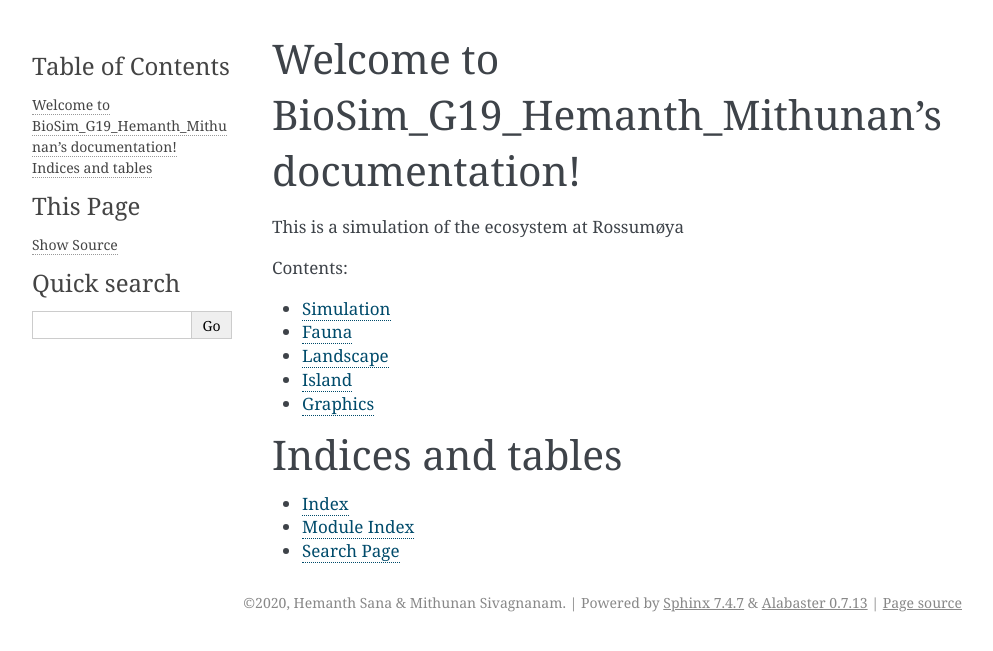
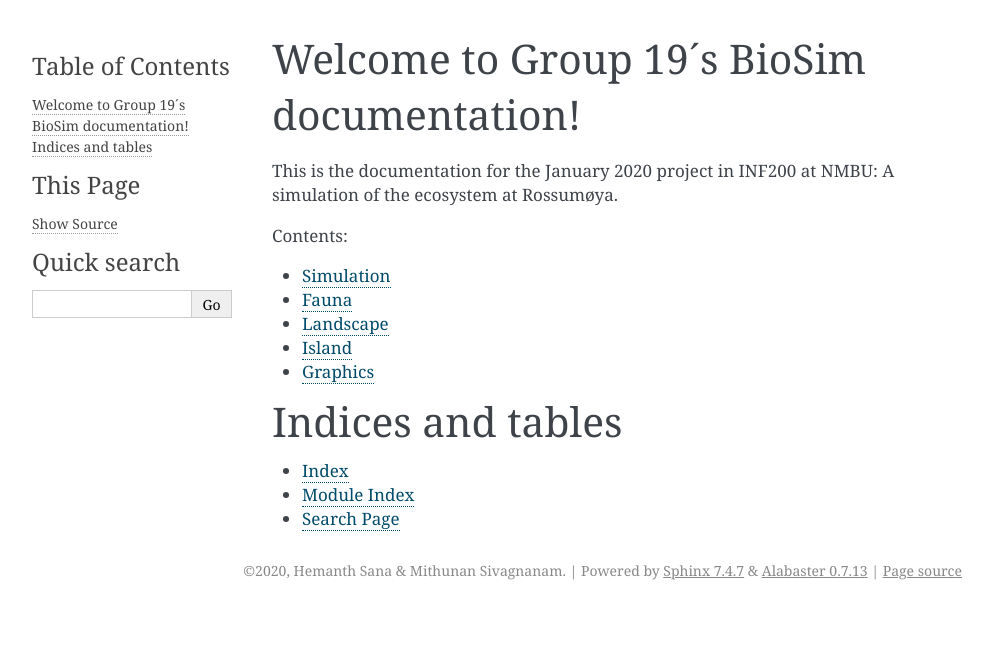
Before and after one commit to HemanthSana/BioSim_G19_Hemanth_Mithunan, a Sphinx documentation site: the page built from doc/index.rst, in a window 1280 px wide. Shown: the top 651 px of the page, without its empty margins (148-1141 px from the left). Built offline with Sphinx 7.4.7, drawn with Linux system fonts in a browser that asks for light colours.

Commit message:
Minor tweaks on sphinx

```diff
--- a/doc/conf.py
+++ b/doc/conf.py
@@ -19,7 +19,7 @@ autoclass_content = 'both'
 
 # -- Project information -----------------------------------------------------
 
-project = 'BioSim_G19_Hemanth_Mithunan'
+project = 'BioSim Group 19'
 copyright = '2020, Hemanth Sana & Mithunan Sivagnanam'
 author = 'Hemanth Sana & Mithunan Sivagnanam'
 
--- a/doc/index.rst
+++ b/doc/index.rst
@@ -3,9 +3,10 @@
    You can adapt this file completely to your liking, but it should at least
    contain the root `toctree` directive.
 
-Welcome to BioSim_G19_Hemanth_Mithunan's documentation!
+Welcome to Group 19´s BioSim documentation!
 =======================================================
-This is a simulation of the ecosystem at Rossumøya
+This is the documentation for the January 2020 project in INF200 at NMBU:
+A simulation of the ecosystem at Rossumøya.
 
 .. toctree::
    :maxdepth: 2
```
